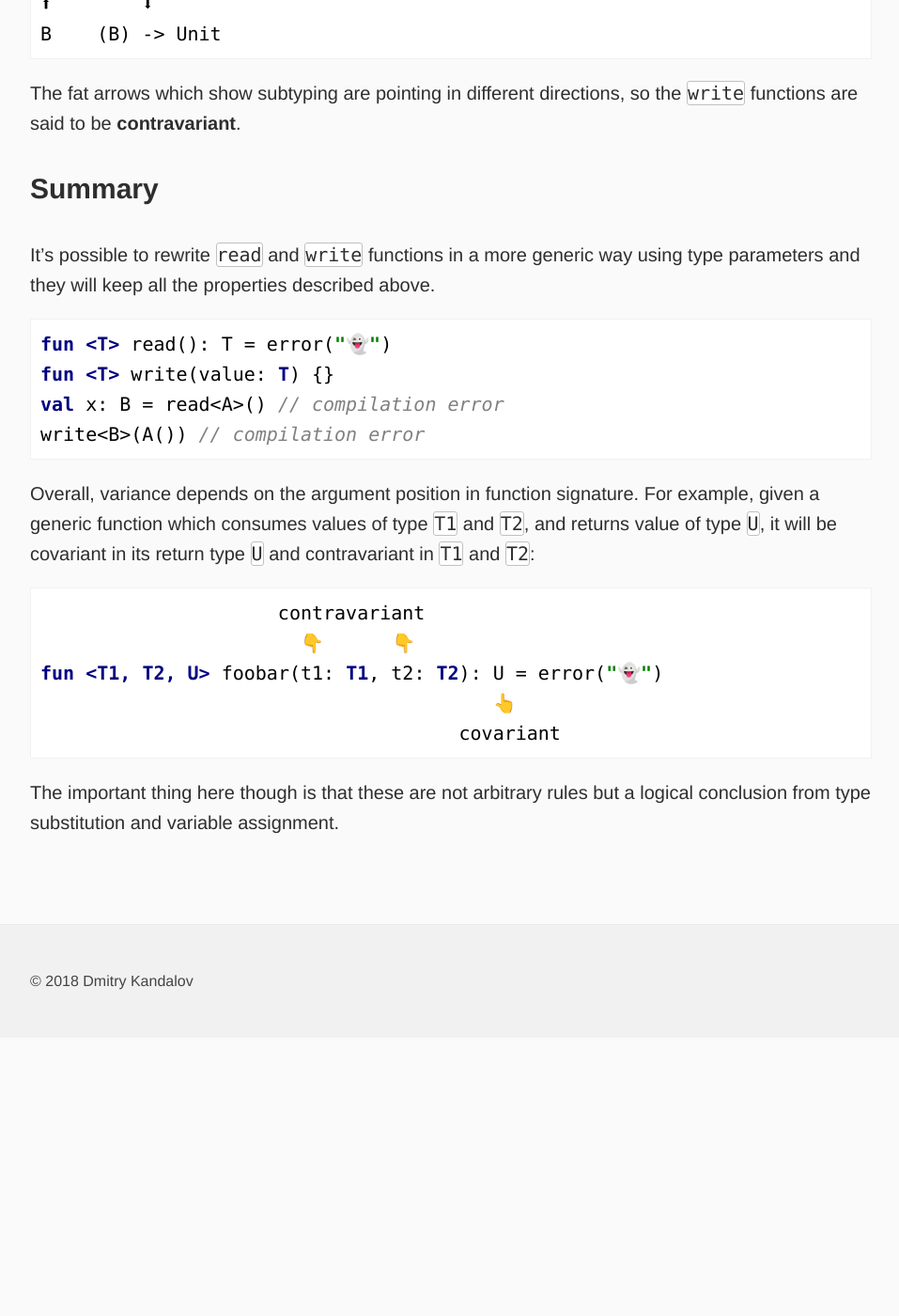
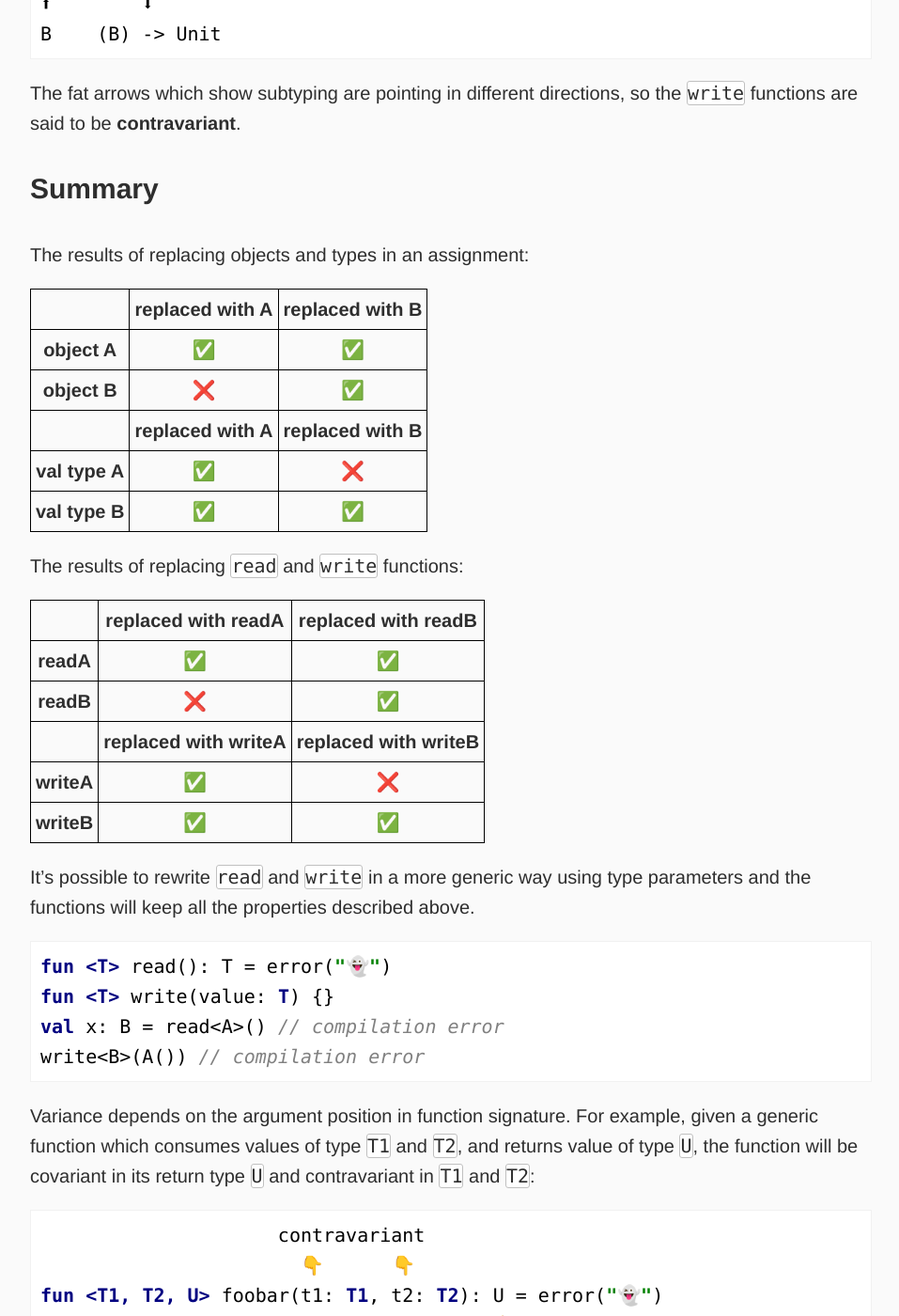
Before and after one commit to dkandalov/dkandalov.github.io, a Jekyll site: the page built from _posts/2018-11-28-type-variance-of-an-assignment.md, in a window 1280 px wide and 1400 px high, scrolled down 4684 px. Shown: the whole window at 94% size, without its empty margins (160-1117 px from the left). Built offline with Jekyll 4.4.1, drawn with Linux system fonts in a browser that asks for light colours; our own code applies the rules of GitHub Pages for plain Markdown files; before the commit the page ends 5788 px from its top, so only the background shows below that; some of the changed text lies outside the part shown.

Commit message:
more tables in summary of "Type Variance Of An Assignment"

```diff
--- a/_posts/2018-11-28-type-variance-of-an-assignment.md
+++ b/_posts/2018-11-28-type-variance-of-an-assignment.md
@@ -169,8 +169,32 @@ The fat arrows which show subtyping are pointing in different directions, so the
 
 ### Summary
 
-It's possible to rewrite `read` and `write` functions in a more generic way using type parameters
-and they will keep all the properties described above.
+The results of replacing objects and types in an assignment:
+
+|                | replaced with A   | replaced with B   |
+| -------------- | ----------------- | ----------------- |
+| **object A**   | ✅ | ✅ |
+| **object B**   | ❌ | ✅ |
+|                |**replaced with A**|**replaced with B**|
+| **val type A** | ✅ | ❌ |
+| **val type B** | ✅ | ✅ |
+{:.post-table}
+
+The results of replacing `read` and `write` functions:
+
+|            | replaced with readA    | replaced with readB    |
+| ---------- | ---------------------- | ---------------------- |
+| **readA**  | ✅ | ✅ |
+| **readB**  | ❌ | ✅ |
+|            |**replaced with writeA**|**replaced with writeB**|
+| **writeA** | ✅ | ❌ |
+| **writeB** | ✅ | ✅ |
+{:.post-table}
+
+
+
+It's possible to rewrite `read` and `write` in a more generic way using type parameters
+and the functions will keep all the properties described above.
 <kotlin>
 fun &lt;T&gt; read(): T = error("👻")
 fun &lt;T&gt; write(value: T) {}
@@ -178,9 +202,9 @@ val x: B = read&lt;A&gt;() // compilation error
 write&lt;B&gt;(A()) // compilation error
 </kotlin>
 
-Overall, variance depends on the argument position in function signature.
+Variance depends on the argument position in function signature.
 For example, given a generic function which consumes values of type `T1` and `T2`, and returns value of type `U`,
-it will be covariant in its return type `U` and contravariant in `T1` and `T2`:
+the function will be covariant in its return type `U` and contravariant in `T1` and `T2`:
 <kotlin>
 &nbsp;                    contravariant
                        👇      👇
@@ -189,5 +213,5 @@ fun &lt;T1, T2, U&gt; foobar(t1: T1, t2: T2): U = error("👻")
                                      covariant
 </kotlin>
 
-The important thing here though is that these are not arbitrary rules
+Overall, the important thing here is that covariance and contravariance rules are not arbitrary
 but a logical conclusion from type substitution and variable assignment.
```
